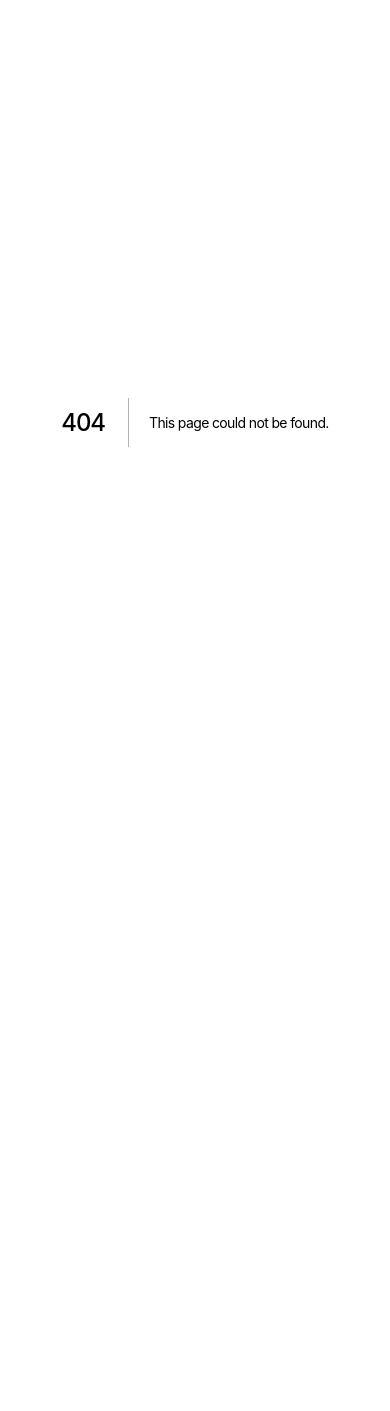
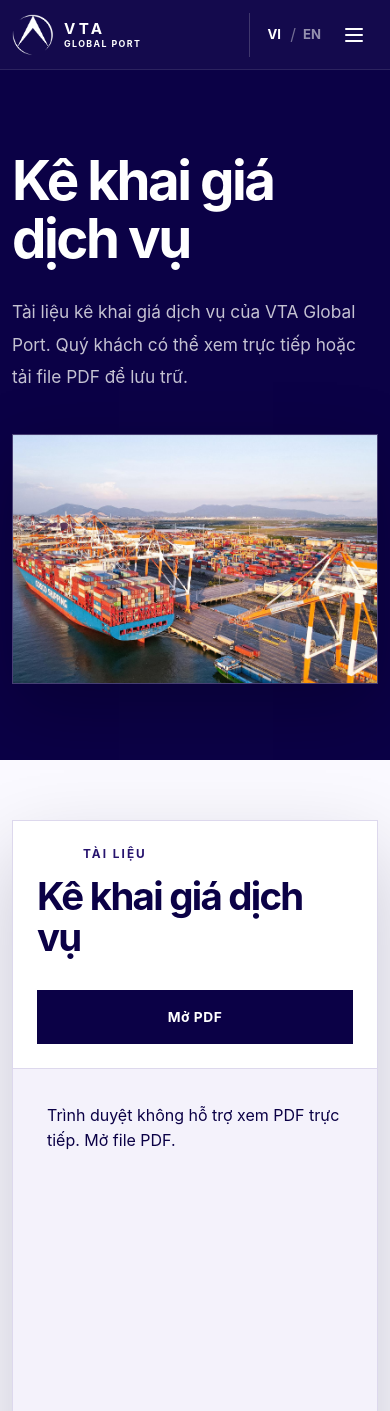
Before and after one commit to DuyLinh96/vta-global-port, a Next.js app: page /services/gia-dich-vu in a window 390 px wide. Before the commit this address had no page. Shown: the top 1411 px of the page. Before the commit the page ends 844 px from the top, so only its background shows below. Built offline with nearby package versions, Linux system fonts and the light colour scheme.

Commit message:
feat(services): add service price PDF page

```diff
--- a/app/globals.css
+++ b/app/globals.css
@@ -132,7 +132,7 @@ h2 {
 }
 
 .page-shell {
-  width: min(100% - 64px, 1320px);
+  width: min(100% - 32px, 1520px);
   margin-inline: auto;
 }
 
@@ -221,7 +221,7 @@ h2 {
 
 .header-inner {
   display: flex;
-  width: min(100% - 48px, 1440px);
+  width: min(100% - 32px, 1600px);
   height: 100%;
   align-items: center;
   justify-content: space-between;
@@ -2590,6 +2590,48 @@ h2 {
   color: var(--navy-950);
 }
 
+.service-prices-section {
+  padding: 90px 0 120px;
+  background: var(--ice-50);
+}
+
+.pdf-document-panel {
+  border: 1px solid var(--line);
+  background: var(--white);
+  box-shadow: var(--shadow-heavy);
+}
+
+.pdf-document-header {
+  display: flex;
+  align-items: flex-end;
+  justify-content: space-between;
+  gap: 32px;
+  padding: 34px;
+  border-bottom: 1px solid var(--line);
+}
+
+.pdf-document-header .section-kicker {
+  display: block;
+  margin-bottom: 12px;
+}
+
+.pdf-document-header h2 {
+  font-size: clamp(2.4rem, 4.8vw, 5.2rem);
+}
+
+.pdf-document-viewer {
+  display: block;
+  width: 100%;
+  height: min(82vh, 920px);
+  min-height: 620px;
+  border: 0;
+  background: var(--ice-100);
+}
+
+.pdf-document-viewer p {
+  padding: 34px;
+}
+
 @keyframes rise-in {
   from {
     transform: translateY(24px);
@@ -2637,21 +2679,20 @@ h2 {
     opacity: 1;
   }
 
-  .mobile-nav ul {
+  .mobile-nav-list {
     width: min(100% - 48px, 900px);
     margin-inline: auto;
     padding: 22px 0 34px;
   }
 
-  .mobile-nav li {
+  .mobile-nav-item {
     border-bottom: 1px solid rgb(255 255 255 / 12%);
   }
 
-  .mobile-nav a {
+  .mobile-nav-parent {
     display: grid;
     min-height: 68px;
     align-content: center;
-    gap: 4px;
     padding: 10px 4px;
   }
 
@@ -2660,12 +2701,24 @@ h2 {
     font-size: 1.08rem;
   }
 
-  .mobile-nav span {
-    overflow: hidden;
-    color: rgb(255 255 255 / 46%);
-    font-size: 0.68rem;
-    text-overflow: ellipsis;
-    white-space: nowrap;
+  .mobile-nav-children {
+    display: grid;
+    gap: 4px;
+    padding: 0 0 16px 18px !important;
+  }
+
+  .mobile-nav-children li {
+    border-bottom: 0;
+  }
+
+  .mobile-nav-children a {
+    display: block;
+    min-height: auto;
+    padding: 6px 4px;
+    color: rgb(255 255 255 / 62%);
+    font-size: 0.8rem;
+    font-weight: 700;
+    letter-spacing: 0.03em;
   }
 
   .content-card-grid {
@@ -2748,7 +2801,7 @@ h2 {
 
 @media (max-width: 940px) {
   .page-shell {
-    width: min(100% - 40px, 760px);
+    width: min(100% - 32px, 760px);
   }
 
   .hero {
@@ -2900,7 +2953,7 @@ h2 {
   }
 
   .page-shell {
-    width: min(100% - 32px, 560px);
+    width: min(100% - 24px, 560px);
   }
 
   h2 {
@@ -2942,8 +2995,27 @@ h2 {
     min-width: 32px;
   }
 
-  .mobile-nav ul {
-    width: calc(100% - 32px);
+  .mobile-nav-list {
+    width: calc(100% - 24px);
+  }
+
+  .service-prices-section {
+    padding: 60px 0 80px;
+  }
+
+  .pdf-document-header {
+    flex-direction: column;
+    align-items: stretch;
+    padding: 24px;
+  }
+
+  .pdf-document-header .button {
+    width: 100%;
+  }
+
+  .pdf-document-viewer {
+    height: 72vh;
+    min-height: 520px;
   }
 
   .hero {
--- /dev/null
+++ b/app/services/gia-dich-vu/page.tsx
@@ -0,0 +1,46 @@
+import type { Metadata } from "next";
+import { ContentPage } from "@/components/ContentPage";
+
+const pdfHref = "/doc/DOC-20260909-WA0001_260917_090753_1.pdf";
+
+export const metadata: Metadata = {
+  title: "Kê khai giá dịch vụ | VTA Global Port",
+  description: "Tài liệu kê khai giá dịch vụ của VTA Global Port.",
+};
+
+export default function ServicePricesPage() {
+  return (
+    <ContentPage
+      eyebrow="Dịch vụ"
+      title="Kê khai giá dịch vụ"
+      description="Tài liệu kê khai giá dịch vụ của VTA Global Port. Quý khách có thể xem trực tiếp hoặc tải file PDF để lưu trữ."
+      image={{ src: "/images/cai-mep-ship-cranes.jpg", alt: "Cảng container và cần cẩu khai thác hàng hóa" }}
+    >
+      <section className="service-prices-section">
+        <div className="page-shell">
+          <div className="pdf-document-panel">
+            <div className="pdf-document-header">
+              <div>
+                <p className="section-kicker">Tài liệu</p>
+                <h2>Kê khai giá dịch vụ</h2>
+              </div>
+              <a className="button button-dark" href={pdfHref} target="_blank" rel="noreferrer">
+                Mở PDF
+              </a>
+            </div>
+            <object
+              className="pdf-document-viewer"
+              data={pdfHref}
+              type="application/pdf"
+              aria-label="PDF Kê khai giá dịch vụ"
+            >
+              <p>
+                Trình duyệt không hỗ trợ xem PDF trực tiếp. <a href={pdfHref}>Mở file PDF</a>.
+              </p>
+            </object>
+          </div>
+        </div>
+      </section>
+    </ContentPage>
+  );
+}
--- a/components/Header.tsx
+++ b/components/Header.tsx
@@ -102,13 +102,23 @@ export function Header({ content, language, onLanguageChange }: HeaderProps) {
         className={`mobile-nav${menuOpen ? " is-open" : ""}`}
         aria-label={content.common.mobileNavigation}
       >
-        <ul>
+        <ul className="mobile-nav-list">
           {content.nav.map((item) => (
-            <li key={item.label}>
-              <a href={item.href} onClick={closeMenu}>
+            <li className="mobile-nav-item" key={item.label}>
+              <a className="mobile-nav-parent" href={item.href} onClick={closeMenu}>
                 <strong>{item.label}</strong>
-                <span>{item.children.map((child) => child.label).join(" · ")}</span>
               </a>
+              {item.children.length > 0 && (
+                <ul className="mobile-nav-children" aria-label={item.label}>
+                  {item.children.map((child) => (
+                    <li key={child.href}>
+                      <a href={child.href} onClick={closeMenu}>
+                        {child.label}
+                      </a>
+                    </li>
+                  ))}
+                </ul>
+              )}
             </li>
           ))}
         </ul>
--- a/data/content.ts
+++ b/data/content.ts
@@ -29,10 +29,11 @@ export const content: Record<Language, SiteContent> = {
         label: "Dịch vụ",
         href: "/services",
         children: [
-          { label: "Vận tải đường biển", href: "/services#sea-freight" },
-          { label: "Khai thác cảng", href: "/services#port-operations" },
-          { label: "Khai thác kho bãi", href: "/services#warehousing" },
-          { label: "Dịch vụ logistics", href: "/services#logistics" },
+          { label: "VẬN TẢI ĐƯỜNG BIỂN", href: "/services#sea-freight" },
+          { label: "KHAI THÁC CẢNG", href: "/services#port-operations" },
+          { label: "KHAI THÁC KHO BÃI", href: "/services#warehousing" },
+          { label: "DỊCH VỤ LOGISTICS", href: "/services#logistics" },
+          { label: "Giá Dịch Vụ", href: "/services/gia-dich-vu" },
         ],
       },
       {
@@ -259,10 +260,11 @@ export const content: Record<Language, SiteContent> = {
         label: "Services",
         href: "/services",
         children: [
-          { label: "Sea freight", href: "/services#sea-freight" },
-          { label: "Port operations", href: "/services#port-operations" },
-          { label: "Warehousing", href: "/services#warehousing" },
-          { label: "Logistics", href: "/services#logistics" },
+          { label: "SEA FREIGHT", href: "/services#sea-freight" },
+          { label: "PORT OPERATIONS", href: "/services#port-operations" },
+          { label: "WAREHOUSING", href: "/services#warehousing" },
+          { label: "LOGISTICS", href: "/services#logistics" },
+          { label: "Service Prices", href: "/services/gia-dich-vu" },
         ],
       },
       {
```
Also changed, not shown: data/fleet.ts (+4 -4 lines), 2 other files (tests, documents, lock files or other folders).
